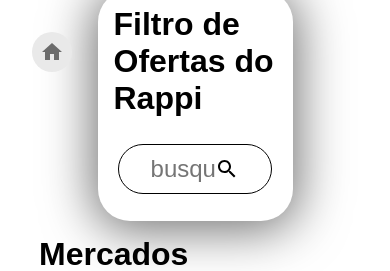
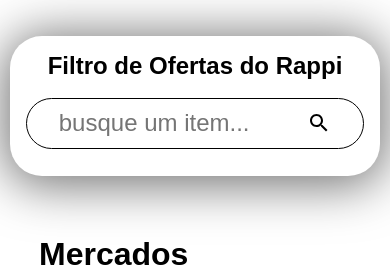
Before and after one commit to robertlsc2016/rappi-offers-scraping-frontend, a React (Create React App) app: page / in a window 390 px wide. Shown: the top 271 px of the page. Built offline with nearby package versions, Linux system fonts and the light colour scheme.

Commit message:
style: improvements for viewing on mobile devices

```diff
--- a/src/components/SearchBar.js
+++ b/src/components/SearchBar.js
@@ -2,6 +2,7 @@
 import { useEffect, useRef, useState } from "react";
 import { initial, search } from "../redux/statusViewSlice";
 import { useDispatch, useSelector } from "react-redux";
+import { S_SearchBarBox } from "../styles/SearchBar.styles";
 
 const SearchBar = ({ inputValue, widthSearchArea }) => {
   const dispatch = useDispatch();
@@ -40,20 +41,7 @@
         height: "72px",
       }}
     >
-      <div
-        style={{
-          border: "1px solid black",
-          display: "flex",
-          flexDirection: "row",
-          justifyContent: "space-between",
-          alignItems: "center",
-          background: "white",
-          width: widthSearchArea,
-          height: "70%",
-          borderRadius: "5000px",
-          padding: "0  32px",
-        }}
-      >
+      <S_SearchBarBox>
         <input
           style={{
             fontSize: "24px",
@@ -69,7 +57,7 @@
           ref={inputRef}
         />
         <SearchIcon />
-      </div>
+      </S_SearchBarBox>
     </div>
   );
 };
--- a/src/pages/Home.js
+++ b/src/pages/Home.js
@@ -3,9 +3,9 @@
 import markets from "../data/stores";
 import { useDispatch, useSelector } from "react-redux";
 import SearchBar from "../components/SearchBar";
+import HomeIcon from "@mui/icons-material/Home";
 
 import SearchGlobal from "../components/SearchGlobal";
-import HomeIcon from "@mui/icons-material/Home";
 import { initial } from "../redux/statusViewSlice";
 import {
   S_BodyHomeBox,
@@ -48,14 +48,23 @@
   return (
     <>
       {
-        <S_IconButton onClick={() => returnInitial()}>
+        <S_IconButton id="homeIconButton" onClick={() => returnInitial()}>
           <HomeIcon />
         </S_IconButton>
       }
       <S_GlobalContainer>
         <S_HeaderContainer>
           <S_Header>
-            <h1>Filtro de Ofertas do Rappi</h1>
+            <h1
+              style={{
+                textAlign: "center",
+                width: "100%",
+                fontSize: `clamp(1rem, 1.5rem, 2rem)`,
+                // fontSize:"1.5rem"
+              }}
+            >
+              Filtro de Ofertas do Rappi
+            </h1>
             <S_SearchbarContainer>
               <SearchBar inputValue={handleInputChange} widthSearchArea="95%" />
             </S_SearchbarContainer>
--- a/src/pages/LayoutMarkets.js
+++ b/src/pages/LayoutMarkets.js
@@ -118,17 +118,9 @@
                 gap: "5px",
               }}
             >
-              <Chip label="aberto" color="success" size="small" />
+              {/* <Chip label="aberto" color="success" size="small" /> */}
               <Chip label={`ID: ${id_store}`} color="info" size="small" />
               <Chip label={infosStore.address} color="info" size="small" />
-
-              <Chip
-                label={`últ. atual.: ${moment(
-                  infosStore.store_type?.updated_at
-                ).format("DD/MM/YYYY HH:mm:ss")}`}
-                color="info"
-                size="small"
-              />
             </div>
             <Box>
               <Chip
--- a/src/services/getProducts.js
+++ b/src/services/getProducts.js
@@ -53,7 +53,6 @@
   ];
 
   const allProductsCleann = _.uniqBy(allProducts, "id");
-  console.log(allProductsCleann);
   return allProductsCleann;
 };
 
--- a/src/styles/Home.styles.js
+++ b/src/styles/Home.styles.js
@@ -1,5 +1,6 @@
 import { IconButton } from "@mui/material";
 import styled from "styled-components";
+import HomeIcon from "@mui/icons-material/Home";
 
 export const S_IconButton = styled(IconButton)`
   &.MuiIconButton-root {
@@ -10,6 +11,12 @@
     top: 32px;
     left: 32px;
     /* border: 1px solid; */
+  }
+
+  @media (max-width: 700px) {
+    &.MuiIconButton-root {
+      display: none;
+    }
   }
 `;
 
@@ -28,6 +35,11 @@
   height: fit-content;
   width: fit-content;
   gap: 32px;
+
+  @media (max-width: 700px) {
+    justify-content: center;
+
+  }
 `;
 
 export const S_GlobalContainer = styled.div`
@@ -53,6 +65,7 @@
   height: 25vh;
   // padding: 16px;
   z-index: 100;
+
   /* border: 1px solid; */
   // border-radius: 50px;
 `;
@@ -63,13 +76,18 @@
   flex-direction: column;
   align-items: center;
   background: white;
+  transition: width 0.5s ease, height 0.5ms ease;
 
   /* border: 1px solid; */
-  gap: 16px;
+  gap: 8px;
   width: 50%;
   padding: 16px;
   border-radius: 32px;
   box-shadow: rgba(0, 0, 0, 0.56) 0px 4px 50px 5px;
+
+  @media (max-width: 700px) {
+    width: 95%;
+  }
 `;
 
 export const S_SearchbarContainer = styled.div`
--- /dev/null
+++ b/src/styles/SearchBar.styles.js
@@ -0,0 +1,18 @@
+import styled from "styled-components";
+
+export const S_SearchBarBox = styled.div`
+  border: 1px solid black;
+  display: flex;
+  flex-direction: row;
+  justify-content: space-between;
+  align-items: center;
+  background: white;
+  width: ${(props) => props.widthSearchArea};
+  height: 70%;
+  border-radius: 5000px;
+  padding: 0 32px;
+
+  @media (max-width: 700px) {
+    width: 100%;
+  }
+`;
--- a/src/styles/globalStyles.css
+++ b/src/styles/globalStyles.css
@@ -1,5 +1,7 @@
 @import "react-alice-carousel/lib/alice-carousel.css";
 * {
+  transition: width 0.5s ease, height 0.5ms ease;
+
   box-sizing: border-box;
   /* padding: 0;
   margin: 0; */
@@ -34,7 +36,8 @@
   margin: 0 !important;
 }
 
-p, h1 {
+p,
+h1 {
   margin: 0;
   padding: 0;
 }
--- a/src/utils/similarOnAmazon.js
+++ b/src/utils/similarOnAmazon.js
@@ -14,7 +14,7 @@
     method: "get",
     baseURL: `${proxyUrl}${searchUrl}`,
     headers: {
-      Origin: "http://localhost:3000/", // Seu domínio local
+      Origin: proxyUrl, // Seu domínio local
       "access-control-allow-origin": "*",
       "access-control-allow-headers": "*",
       "X-Requested-With": "XMLHttpRequest",
```
